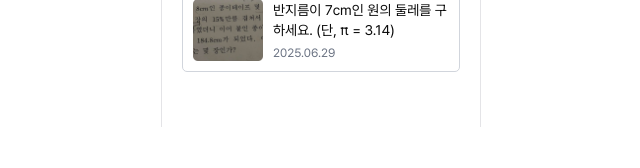
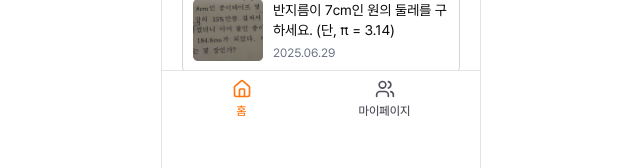
Before and after one commit to DIDIM-ai/frontend, a Next.js app: page / in a window 1280 px wide. Shown: the part 673-841 px from the top of the page, without its empty margins (319-959 px from the left). Before the commit the page ends 800 px from the top, so only its background shows below. Built offline with nearby package versions, Linux system fonts and the light colour scheme.

Commit message:
feat: 하단 메뉴바 기본 구성 및 추가

```diff
--- a/components/common/BodyWrapper.tsx
+++ b/components/common/BodyWrapper.tsx
@@ -4,6 +4,7 @@ import { usePathname } from 'next/navigation';
 import { RootHeader } from '@/components/common/RootHeader';
 import { RemoveBodyPointerEvents } from '@/components/common/RemoveBodyPointerEvents';
 import { ResultHeader } from './ResultHeader';
+import { MenuBar } from './MenuBar';
 
 interface Props {
   children: React.ReactNode;
@@ -20,7 +21,10 @@ export function BodyWrapper({ children }: Props) {
       <RemoveBodyPointerEvents />
       {!isExcluded && <RootHeader />}
       {isResultPage && <ResultHeader />}
-      {children}
+      <div className="pb-20">
+        {children}
+        <MenuBar />
+      </div>
     </div>
   );
 }
--- /dev/null
+++ b/components/common/MenuBar.tsx
@@ -0,0 +1,59 @@
+'use client';
+
+import { usePathname, useRouter } from 'next/navigation';
+import { Home, Users } from 'lucide-react';
+
+export function MenuBar() {
+  const pathname = usePathname();
+  const router = useRouter();
+
+  const menuItems = [
+    {
+      id: 'home',
+      label: '홈',
+      icon: Home,
+      path: '/',
+    },
+    {
+      id: 'users',
+      label: '마이페이지',
+      icon: Users,
+      path: '/users',
+    },
+  ];
+
+  const handleMenuClick = (path: string) => {
+    router.push(path);
+  };
+
+  const isActive = (path: string) => {
+    if (path === '/') {
+      return pathname === '/';
+    }
+    return pathname.startsWith(path);
+  };
+
+  return (
+    <footer className="fixed bottom-0 left-1/2 transform -translate-x-1/2 w-full max-w-[calc(var(--space-mobileMax)-2px)] bg-white border-t border-zinc-200 z-50">
+      <div className="flex items-center justify-around px-4">
+        {menuItems.map((item) => {
+          const Icon = item.icon;
+          const active = isActive(item.path);
+
+          return (
+            <button
+              key={item.id}
+              onClick={() => handleMenuClick(item.path)}
+              className={`flex flex-col items-center justify-center py-2 px-3 rounded-lg transition-colors cursor-pointer ${
+                active ? 'text-primary' : 'text-zinc-600 hover:text-zinc-900 hover:bg-zinc-50'
+              }`}
+            >
+              <Icon size={20} />
+              <span className="text-xs mt-1 font-medium">{item.label}</span>
+            </button>
+          );
+        })}
+      </div>
+    </footer>
+  );
+}
```
